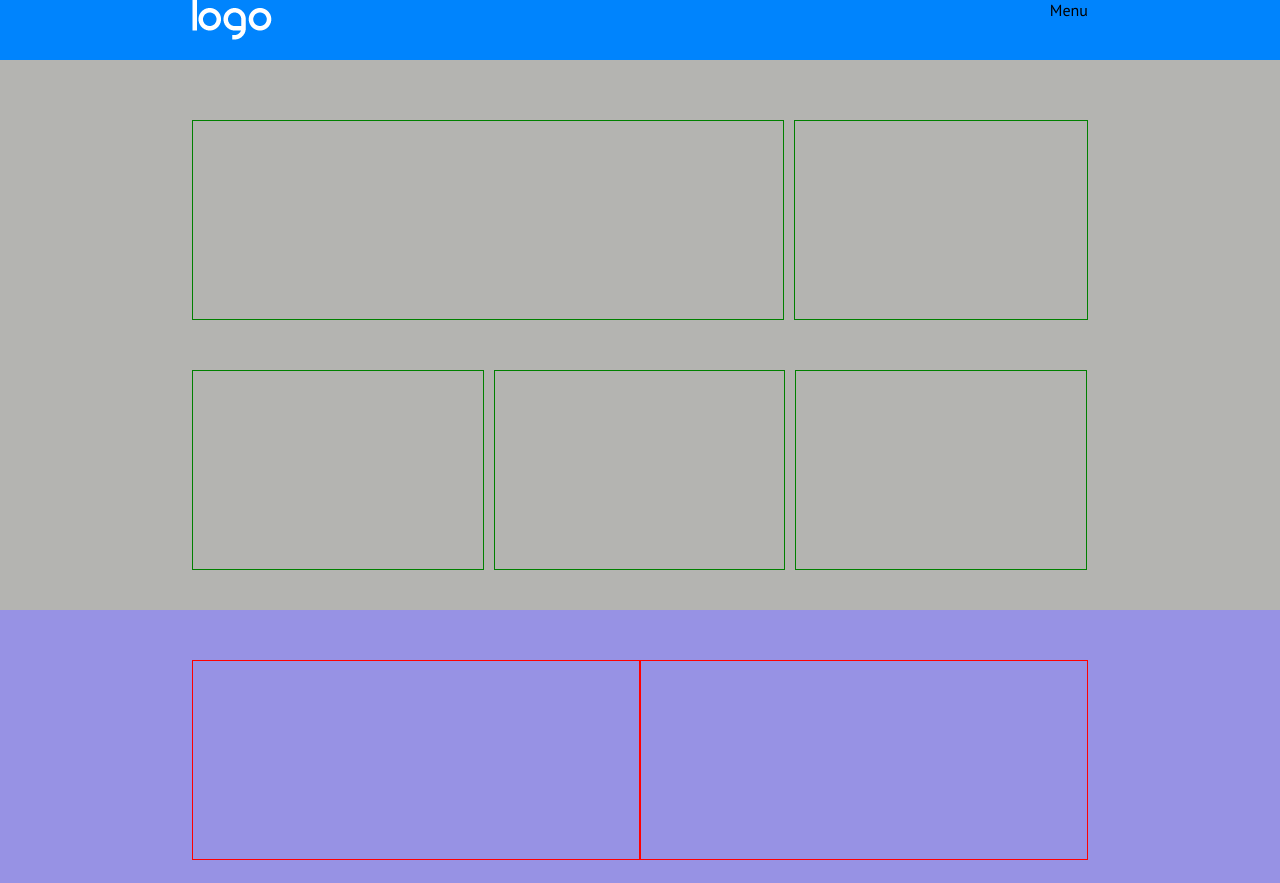
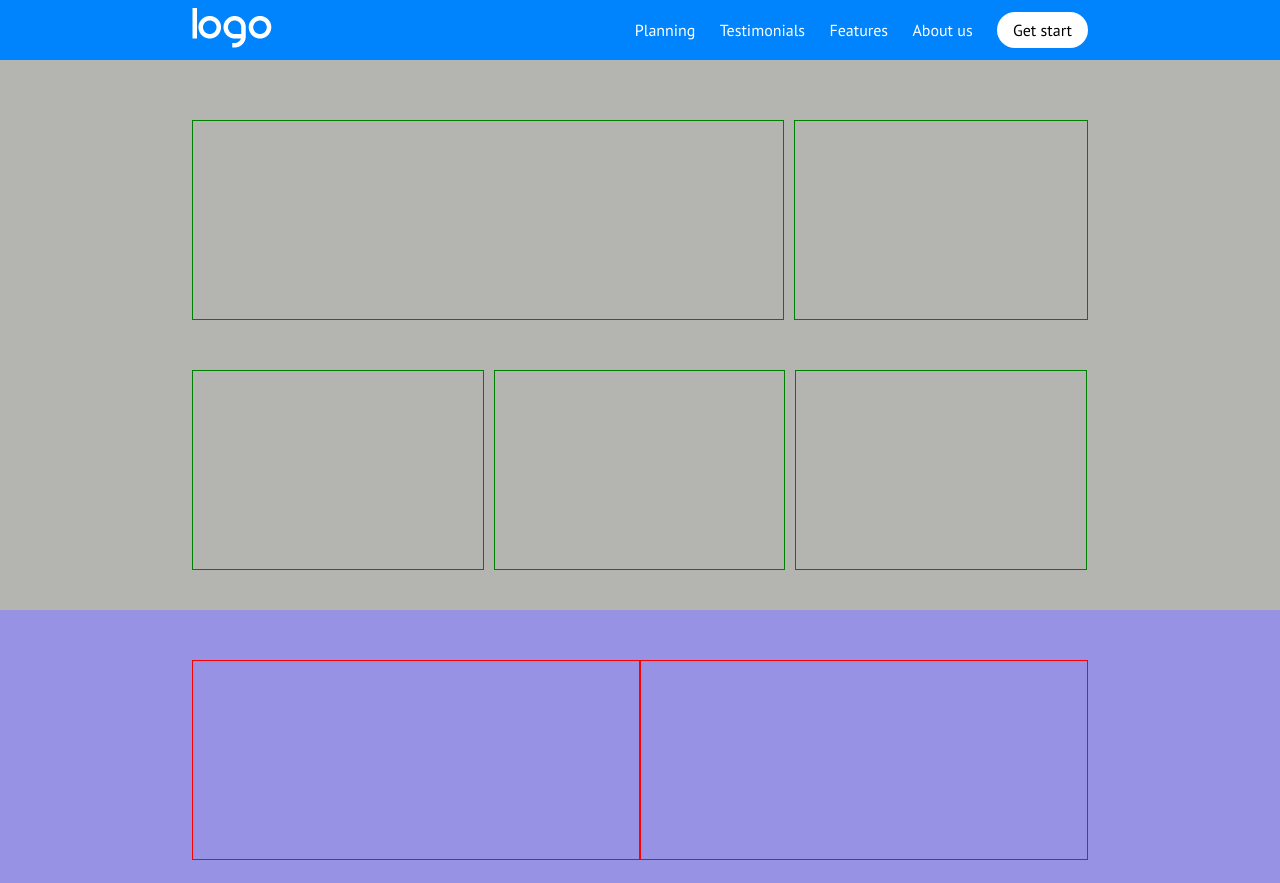
Before and after one commit to Fedekh/htmlcss-responsive-layout, a plain HTML site: page index.html in a window 1280 px wide. Shown: the top 883 px of the page. Drawn offline with Linux system fonts and the light colour scheme.

Commit message:
complete all header section + his media query

```diff
--- a/css/style.css
+++ b/css/style.css
@@ -26,6 +26,19 @@ body {
     --footercolor:#333333;
 }
 
+ul {
+    list-style-type: none;
+
+}
+
+a {
+    color: white;
+    text-decoration: none;
+}
+
+img {
+    max-width: 100%;
+}
 
 .main-container {
     width: 70%;
@@ -44,6 +57,8 @@ body {
 .flex {
     display: flex;
     justify-content: space-between;
+    align-items: center;
+    height: 100%;
 }
 
 .flex-wrap {
@@ -61,6 +76,11 @@ header {
     height: 60px;
     position: fixed;
     z-index: 999;
+    color: white;
+}
+
+header .long-menu {
+    display: none;
 }
 
 /* #################################################################################### */
@@ -270,19 +290,41 @@ footer .bot-footer {
 
 @media screen and (min-width:992px) {
 
-             /* SECOND SECTION,BACKGROUND VIOLET  */
+    /* HEADER */
+    header .menu {
+        display: none;
+    }
+
+    header .long-menu {
+        display: inline-block;
+    }
+
+    .long-menu li {
+        display: inline-block;
+        margin-left: 20px;
+    }
+
+    .long-menu #start {
+        color: black;
+        padding: .5em 1em;
+        background-color: white;
+        border-radius: 4em / 4em;
+    }
+
+
+    /* SECOND SECTION,BACKGROUND VIOLET  */
     .planning .main-container {
         display: flex;
     }
 
-            /* FOURTH SECTION  */
+    /* FOURTH SECTION  */
 
     .benefit .col {
         width: calc(100% / 3 - 10px);
     }
 
 
-          /* SIXTH SECTION, TRY FREE */
+    /* SIXTH SECTION, TRY FREE */
 
     .try .last {
         width: 50%;
--- a/index.html
+++ b/index.html
@@ -22,7 +22,29 @@
         <header>
             <div class="main-container flex">
                 <a href="www.google.it" ><img src="img/logo.png" alt=""></a>
-                <nav class="menu">Menu</nav>
+                <nav class="menu"><i class="fa-solid fa-bars"></i></nav>
+
+                <!-- HIDDEN DEFAULT MENU -->
+                <ul class="long-menu">
+                    <li>
+                        <a href="">Planning</a>
+                    </li>
+                    <li>
+                        <a href="">Testimonials</a>
+                    </li>
+                    <li>
+                        <a href="">Features</a>
+                    </li>
+                    <li>
+                        <a href="">About us</a>
+                    </li>
+                    <li>
+                        <a id="start" href="">Get start</a>
+                    </li>
+
+                </ul>
+                <!-- /HIDDEN DEFAULT MENU -->
+
             </div>
         </header>
     <!-- /HEADER -->
```
